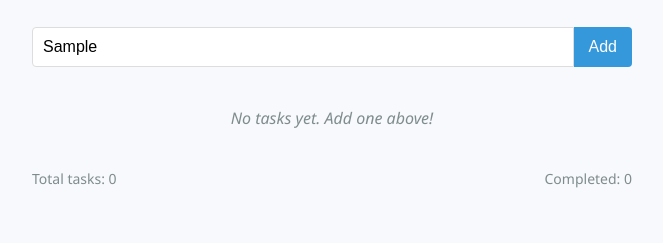
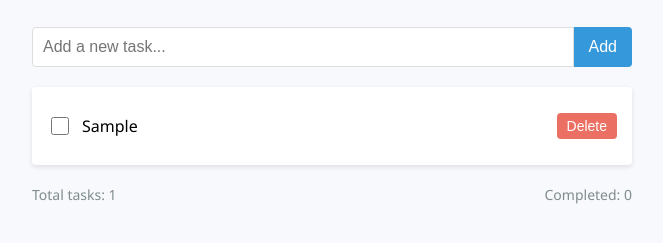
Before and after one commit to varunchimurkar/DOM-Challenge-1-5, a website: page challenge-4/index.html in a window 1280 px wide. Both pictures are taken after typing "Sample" into the empty fields and a click on the button "Add". Shown: the part 87-330 px from the top of the page, without its empty margins (308-971 px from the left). Drawn offline with Linux system fonts and the light colour scheme.

Commit message:
Challenge-4 Done

```diff
--- a/challenge-4/app.js
+++ b/challenge-4/app.js
@@ -1,3 +1,98 @@
 /**
  * Write your challenge solution here
  */
+
+const addbtn = document.getElementById('addButton')
+const tasklist = document.getElementById('taskList')
+const taskinput = document.getElementById('taskInput')
+
+const Notask = document.getElementById('Notask')
+
+let totaltasks = document.getElementById('totalTasks')
+let completetasks = document.getElementById('completedTasks')
+
+let total = 0
+let complete = 0
+
+addbtn.addEventListener('click', () => {
+
+   // Check if the value is not empty
+   if (taskinput.value !== '') {
+
+
+      Notask.style.display = 'none'  // Hide the "No tasks yet" message if a task is added
+
+      // const value = taskinput.value
+
+
+      const li = document.createElement('li')
+      // li.innerHTML = value
+      li.classList.add("task-item")
+
+
+      const checkbox = document.createElement('input')
+      checkbox.type = 'checkbox'
+      checkbox.classList.add('complete-checkbox')
+      li.appendChild(checkbox)
+
+
+
+      const p = document.createElement('p')
+      p.innerHTML = taskinput.value
+      p.classList.add('task-text')
+      li.appendChild(p)
+
+
+
+      const btn = document.createElement('button')
+      btn.innerText = "Delete"
+      btn.classList.add('delete-button')
+      li.appendChild(btn)
+
+
+      tasklist.appendChild(li)
+      taskinput.value = ''
+      total = total + 1
+      totaltasks.innerText = `Total tasks: ${total}`
+
+      btn.addEventListener('click', () => {
+         li.remove()
+         total = total - 1
+
+         totaltasks.innerHTML = `Total tasks:  ${total}`
+
+         if (total === 0) {
+            Notask.style.display = ''
+         }
+
+         if(checkbox.checked){
+            li.classList.remove('completed');
+            complete = complete - 1
+            completetasks.innerHTML = `Completed: ${complete}`
+         }
+
+      })
+
+      checkbox.addEventListener('click', () => {
+         if (checkbox.checked) {
+
+            li.classList.add('completed')
+            complete = complete + 1
+            completetasks.innerText = `Completed: ${complete}`
+
+
+         } else {
+
+            li.classList.remove('completed');
+            complete = complete - 1
+
+            completetasks.innerHTML = `Completed: ${complete}`
+
+         }
+      })
+
+
+   }
+
+
+})
--- a/challenge-4/index.html
+++ b/challenge-4/index.html
@@ -20,12 +20,14 @@
     </div>
 
     <ul id="taskList" class="task-list">
-      <li class="empty-list">No tasks yet. Add one above!</li>
+      <li class="empty-list" id="Notask">No tasks yet. Add one above!</li>
     </ul>
 
     <div class="task-stats">
       <span id="totalTasks">Total tasks: 0</span>
       <span id="completedTasks">Completed: 0</span>
     </div>
+
+    <script src="app.js"></script>
   </body>
 </html>
--- a/challenge-4/styles.css
+++ b/challenge-4/styles.css
@@ -75,6 +75,7 @@ h1 {
   width: 18px;
   height: 18px;
   cursor: pointer;
+
 }
 
 .task-item.completed .task-text {
```
